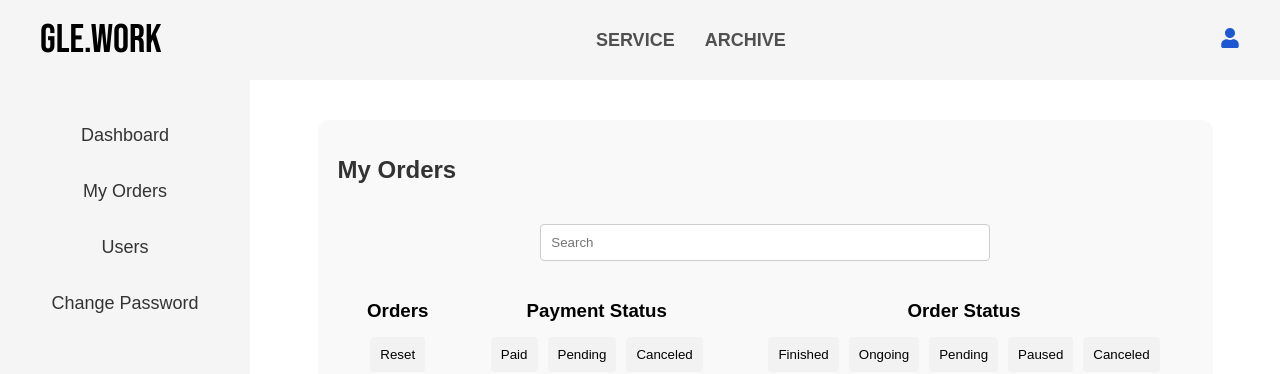
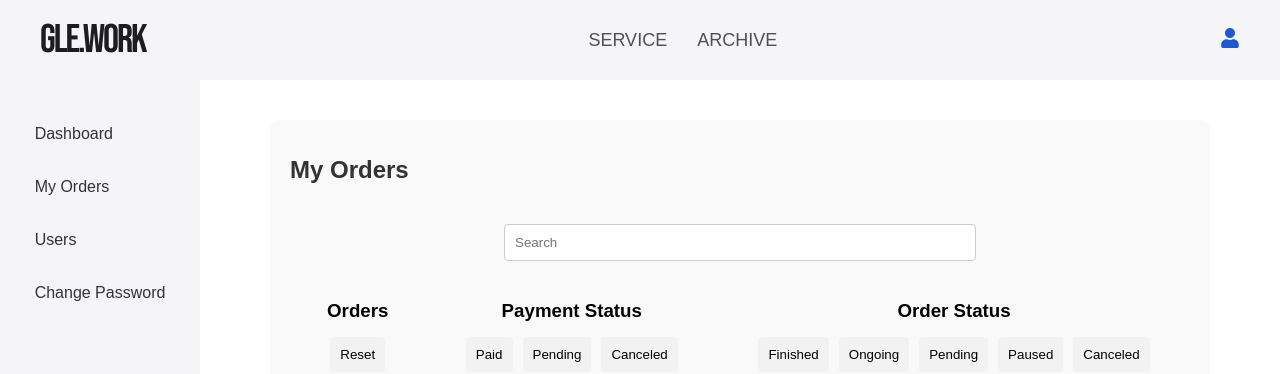
Before and after one commit to Will-Gle/glework, a React (Vite) app: page /admin/my-orders in a window 1280 px wide. Shown: the top 374 px of the page. Built offline with nearby package versions, Linux system fonts and the light colour scheme; no server answers.

Commit message:
style: Change theme for Glework

```diff
--- a/src/components/AdminPage/AdminPageLayout.css
+++ b/src/components/AdminPage/AdminPageLayout.css
@@ -2,18 +2,10 @@
 .admin-layout {
     display: flex;
     height: 100vh; /* Full viewport height */
-    background: #f9f9f9;
     font-family: Arial, sans-serif;
     overflow: hidden; /* Prevent overflow issues */
   }
 
-  /* Sidebar styling */
-  .side-panel {
-    flex: 0 0 250px; /* Fixed width for the sidebar */
-    background: #eaeaea;
-    height: 100%; /* Match parent height */
-    box-shadow: 2px 0 5px rgba(0, 0, 0, 0.1); /* Add shadow for better contrast */
-  }
 
   /* Main content area */
   .user-content {
--- a/src/components/AdminPage/AdminSidePanel.css
+++ /dev/null
@@ -1,50 +0,0 @@
-/* General styling for the side panel */
-.admin-side-panel {
-  width: 250px;
-  height: 100vh;
-  background-color: #f5f5f5;
-  display: flex;
-  flex-direction: column;
-  align-items: center;
-  padding: 20px 0;
-  box-shadow: 2px 0 5px rgba(0, 0, 0, 0.1);
-}
-
-/* Navigation list styling */
-.nav-list {
-  list-style: none;
-  padding: 0;
-  margin: 0;
-  width: 100%;
-}
-
-/* Navigation items */
-.nav-list li {
-  margin: 15px 0;
-  text-align: center;
-}
-
-/* Link styling */
-.nav-list li a {
-  text-decoration: none;
-  color: #333;
-  font-size: 18px;
-  font-weight: 500;
-  display: block;
-  padding: 10px 15px;
-  border-radius: 8px;
-  transition: background-color 0.3s, color 0.3s;
-}
-
-/* Hover effect for links */
-.nav-list li a:hover {
-  background-color: #1e57d2;
-  color: #ffffff;
-}
-
-/* Active link styling (optional, requires React Router active classes) */
-.nav-list li a.active {
-  background-color: #1e57d2;
-  color: #ffffff;
-  font-weight: bold;
-}
--- a/src/components/AdminPage/AdminSidePanel.tsx
+++ b/src/components/AdminPage/AdminSidePanel.tsx
@@ -1,10 +1,10 @@
 import React from "react";
 import { Link } from "react-router-dom";
-import "./AdminSidePanel.css";
+import "../AllSidePanel.css";
 
 const SidePanel: React.FC = () => {
   return (
-    <div className="admin-side-panel">
+    <div className="side-panel">
       <nav>
         <ul className="nav-list">
           <li>
--- a/src/components/UserPage/UserSidePanel.css
+++ b/src/components/AllSidePanel.css
@@ -1,13 +1,12 @@
 /* General styling for the side panel */
-.user-side-panel {
-  width: 250px;
+.side-panel {
+  display: flex;
+  width: 200px;
   height: 100vh;
-  background-color: #f5f5f5;
-  display: flex;
+  background-color: #f5f5f7;
   flex-direction: column;
   align-items: center;
   padding: 20px 0;
-  box-shadow: 2px 0 5px rgba(0, 0, 0, 0.1);
 }
 
 /* Navigation list styling */
@@ -26,11 +25,11 @@
 
 /* Link styling */
 .nav-list li a {
+  display: flex;
   text-decoration: none;
   color: #333;
-  font-size: 18px;
+  font-size: 16px;
   font-weight: 500;
-  display: block;
   padding: 10px 15px;
   border-radius: 8px;
   transition: background-color 0.3s, color 0.3s;
--- a/src/components/Footer.css
+++ b/src/components/Footer.css
@@ -1,6 +1,6 @@
 /* Footer CSS Styles */
 .footer {
-    background-color: #f5f5f5;
+    background-color: #f5f5f7;
     padding: 50px;
     display: flex;
     flex-direction: column;
--- a/src/components/Header.css
+++ b/src/components/Header.css
@@ -2,7 +2,7 @@
 
 /* Header CSS Styles */
 .topHeader {
-    background-color: #f5f5f5;
+    background-color: #f5f5f7;
     padding: 20px;
     font-family: Arial, sans-serif;
   }
@@ -20,8 +20,7 @@
     font-size: 40px;
     font-weight: 400;
     line-height: 1;
-    letter-spacing: 0; /* Hoặc điều chỉnh phù hợp */
-    color: #f5f5f5;
+    letter-spacing: -2px; /* Hoặc điều chỉnh phù hợp */
     -webkit-font-smoothing: antialiased;
     -moz-osx-font-smoothing: grayscale;
     margin: 0;
@@ -30,16 +29,19 @@
   }
 
   .logo a {
+    letter-spacing: 5; /* Hoặc điều chỉnh phù hợp */
     text-decoration: none;
-    color: #f5f5f5;
+    color: #1d1d1f;
   }
 
+  .logo a:hover {
+    text-decoration: none;
+  }
 
   .logo strong {
     font-size: inherit; /* Sử dụng kích thước từ cha */
     font-weight: inherit; /* Sử dụng độ đậm từ cha */
   }
-
 
   .navigation {
     display: flex;
@@ -48,10 +50,9 @@
 
   .navigation a {
     font-size: 18px;
-    font-weight: bold;
+    /* font-weight: bold; */
     color: #777;
     text-transform: uppercase;
-
     position: relative;
     display: inline-block;
     text-decoration: none;
@@ -98,15 +99,6 @@
 
   .user-info:hover {
     text-decoration: underline;
-  }
-
-  .logo a {
-    text-decoration: none;
-    color: black;
-  }
-
-  .logo a:hover {
-    text-decoration: none;
   }
 
 /* Header Icons */
--- a/src/components/Landing/Landing.css
+++ b/src/components/Landing/Landing.css
@@ -72,7 +72,6 @@
     align-items: center;
     padding: 50px 0;
     flex-direction: row;
-    gap: 20px;
   }
 
   .about-content {
@@ -83,7 +82,7 @@
     font-size: 36px;
     font-weight: bold;
     margin: unset;
-    text-align: right;
+    text-align: left;
   }
 
   .about-content h2 {
@@ -91,7 +90,7 @@
     line-height: 1.6;
     color: #555;
     margin-bottom: 30px;
-    text-align: right;
+    text-align: left;
     margin: unset;
   }
 
--- a/src/components/LoginSignupPassword/LoginSignUpLostPassNewPass.css
+++ b/src/components/LoginSignupPassword/LoginSignUpLostPassNewPass.css
@@ -190,6 +190,16 @@
     max-width: 480px;
 }
 
+/* Success message */
+.success-message {
+    color: #5cb85c;
+    font-size: 14px;
+    margin: 10px;
+    text-align: center; /* Align to center for smaller screens */
+    width: 100%;
+    max-width: 480px;
+}
+
 /* Loading spinner */
 #loading {
     position: fixed;
--- a/src/components/UserPage/UserPageLayout.css
+++ b/src/components/UserPage/UserPageLayout.css
@@ -2,17 +2,8 @@
 .user-layout {
   display: flex;
   height: 100vh; /* Full viewport height */
-  background: #f9f9f9;
   font-family: Arial, sans-serif;
   overflow: hidden; /* Prevent overflow issues */
-}
-
-/* Sidebar styling */
-.side-panel {
-  flex: 0 0 250px; /* Fixed width for the sidebar */
-  background: #eaeaea;
-  height: 100%; /* Match parent height */
-  box-shadow: 2px 0 5px rgba(0, 0, 0, 0.1); /* Add shadow for better contrast */
 }
 
 /* Main content area */
--- a/src/components/UserPage/UserSidePanel.tsx
+++ b/src/components/UserPage/UserSidePanel.tsx
@@ -1,10 +1,10 @@
 import React from "react";
 import { Link } from "react-router-dom";
-import "./UserSidePanel.css";
+import "../AllSidePanel.css";
 
 const SidePanel: React.FC = () => {
   return (
-    <div className="user-side-panel">
+    <div className="side-panel">
       <nav>
         <ul className="nav-list">
           <li>
--- a/src/index.css
+++ b/src/index.css
@@ -10,5 +10,5 @@ body {
     align-items: center; /* Căn giữa theo chiều dọc */
     min-height: 100vh; /* Chiều cao toàn màn hình */
     margin: 0;
-    background-color: #e6eff3;
+    background-color: #f5f5f7;
 }
```
